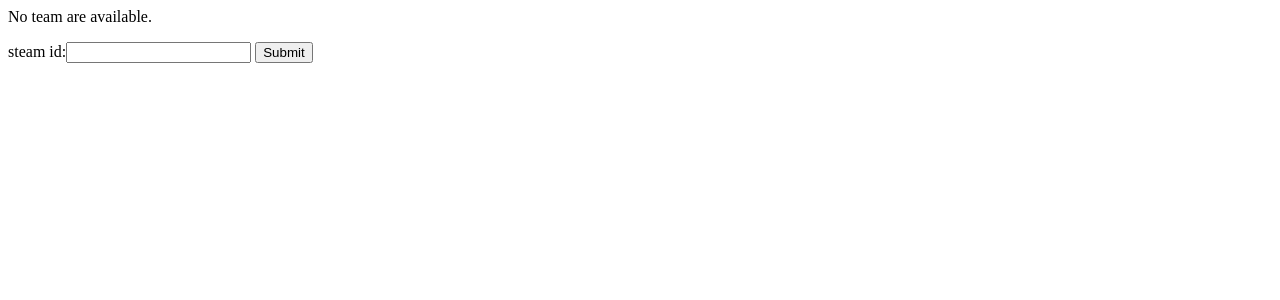
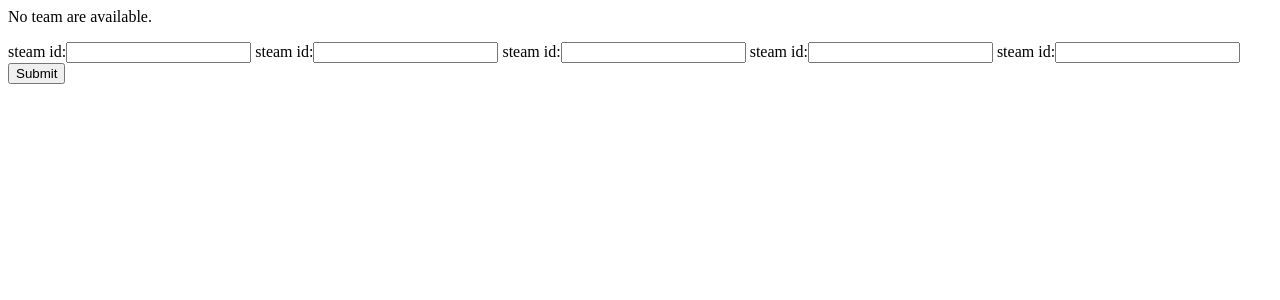
Before and after one commit to scharczynski/dotadjango, a Django app: page / in a window 1280 px wide. Shown: the top 300 px of the page. Run offline with Django 3.2, Linux system fonts and the light colour scheme.

Commit message:
support for 5 players

```diff
--- a/stats/forms.py
+++ b/stats/forms.py
@@ -1,4 +1,8 @@
 from django import forms
 
 class IdForm(forms.Form):
-    steam_id = forms.CharField(label='steam id', max_length=100)
+    steam_id1 = forms.CharField(label='steam id', max_length=100)
+    steam_id2 = forms.CharField(label='steam id', max_length=100)
+    steam_id3 = forms.CharField(label='steam id', max_length=100)
+    steam_id4 = forms.CharField(label='steam id', max_length=100)
+    steam_id5 = forms.CharField(label='steam id', max_length=100)
--- a/stats/views.py
+++ b/stats/views.py
@@ -22,18 +22,19 @@ from .forms import IdForm
 #     context = {'teams': teams, 'players':players}
 #     return render(request, 'stats/index.html', context)
 
+
 def team(request, team_id):
 
     team = get_object_or_404(Team, pk=team_id)
     players = team.player_set.all()
 
-    return render(request, 'stats/team.html', {'team': team, 'players':players})
-    #return HttpResponse("You're looking at team %s." % team_id)
+    return render(request, 'stats/team.html', {'team': team, 'players': players})
+    # return HttpResponse("You're looking at team %s." % team_id)
+
 
 def player(request, player_id):
-    player = get_object_or_404(Player, pk = player_id)
-    return render(request ,'stats/player.html', {'player':player})
-
+    player = get_object_or_404(Player, pk=player_id)
+    return render(request, 'stats/player.html', {'player': player})
 
 
 # class TeamView(generic.DetailView):
@@ -42,7 +43,7 @@ def player(request, player_id):
 
 def match(request):
     match = requests.get('https://api.opendota.com/api/matches/3200576427')
-    return render(request, 'stats/match.html', {'match':match})
+    return render(request, 'stats/match.html', {'match': match})
 
 
 # class PlayerView(generic.DetailView):
@@ -51,7 +52,8 @@ def match(request):
 
 def index(request):
     if request.method == 'POST':
-            # create a form instance and populate it with data from the request:
+            # create a form instance and populate it with data from the
+            # request:
         form = IdForm(request.POST)
         # check whether it's valid:
         if form.is_valid():
@@ -70,16 +72,17 @@ def index(request):
 def teams(request):
     teams = Team.objects.all()
 
-    return render(request,'stats/teams.html', {'teams':teams})
+    return render(request, 'stats/teams.html', {'teams': teams})
     #template_name = 'stats/teams.html'
-    #context_object_name = 'teams'
+    # context_object_name = 'teams''
 
-def results(request):
-    print request.POST['steam_id']
-    steam_id = request.POST['steam_id']
-    player_heroes = requests.get('https://api.opendota.com/api/players/'+str(steam_id)+'/heroes?limit=1000')
+
+def parse_player(steam_id):
+    player_heroes = requests.get(
+        'https://api.opendota.com/api/players/' + str(steam_id) + '/heroes?date=180&lobby_type=7')
     hero_info = requests.get('https://api.opendota.com/api/heroStats')
-    player = requests.get('https://api.opendota.com/api/players/'+str(steam_id))
+    player = requests.get(
+        'https://api.opendota.com/api/players/' + str(steam_id))
     parsed_player = player.json()
     parsed_player_heroes = player_heroes.json()
     parsed_hero_info = hero_info.json()
@@ -90,10 +93,8 @@ def results(request):
     top_compares = []
     comparedict = {}
 
-
-
     for j in parsed_hero_info:
-        namelist[j["id"]]  =  j["localized_name"]
+        namelist[j["id"]] = j["localized_name"]
         fivewin = float(j['5000_win']) / j['5000_pick']
         fivek_dict[j["id"]] = fivewin
 
@@ -102,64 +103,15 @@ def results(request):
             player_winrate = float(i['win']) / i['games']
         else:
             player_winrate = 0
-        #print i['win'] / i['games']
-        #rint i['games']
+        # print i['win'] / i['games']
+        # rint i['games']
         hero_id = int(i["hero_id"])
         compare_winrate = player_winrate / fivek_dict[hero_id]
-        hero_wins.append((player_winrate, namelist[int(hero_id)], compare_winrate))
+        hero_wins.append(
+            (player_winrate, namelist[int(hero_id)], compare_winrate))
         comparedict[hero_id] = compare_winrate
-        top_compares.append((compare_winrate, namelist[int(hero_id)], i['games']))
-
-
-    solo_mmr = parsed_player['solo_competitive_rank']
-    profile = parsed_player['profile']
-    name = profile['name']
-    persona_name = profile['personaname']
-
-
-    top_compares.sort()
-
-    #print top_compares[0][3]
-    filtered_compares = list(filter(lambda x: x[2] > 10, top_compares))
-    filtered_compares.sort(key=lambda x: x[0], reverse=True)
-    print filtered_compares
-    print len(top_compares)
-    print len(filtered_compares)
-    #print comparedict
-
-    return render(request, 'stats/results.html', {'player':player, 'solo_mmr': solo_mmr, 'name':name, 'persona_name':persona_name, 'top3':hero_wins[:3], 'top3_relative': filtered_compares[:5]})
-
-def lookup(request, steam_id):
-    player = requests.get('https://api.opendota.com/api/players/'+str(steam_id))
-    heroes = requests.get('https://api.opendota.com/api/players/'+str(steam_id)+'/heroes')
-    hero_stats = requests.get('https://api.opendota.com/api/heroStats')
-    parsed_heroes = heroes.json()
-    parsed_player = player.json()
-    parsed_hero_stats= hero_stats.json()
-    hero_wins = []
-    namelist = {}
-    fivek_winrate = []
-    fivek_dict = {}
-    top_compares = []
-    comparedict = {}
-
-
-
-    for j in parsed_hero_stats:
-        namelist[j["id"]]  =  j["localized_name"]
-        fivewin = float(j['5000_win']) / j['5000_pick']
-        fivek_dict[j["id"]] = fivewin
-
-    for i in parsed_heroes:
-        player_winrate = float(i['win']) / i['games']
-        #print i['win'] / i['games']
-        #rint i['games']
-        hero_id = int(i["hero_id"])
-        compare_winrate = player_winrate / fivek_dict[hero_id]
-        hero_wins.append((player_winrate, namelist[int(hero_id)], compare_winrate))
-        comparedict[hero_id] = compare_winrate
-        top_compares.append(compare_winrate)
-
+        top_compares.append(
+            (compare_winrate, namelist[int(hero_id)], i['games']))
 
     solo_mmr = parsed_player['solo_competitive_rank']
     profile = parsed_player['profile']
@@ -168,7 +120,68 @@ def lookup(request, steam_id):
 
     top_compares.sort()
 
+    # print top_compares[0][3]
+    filtered_compares = list(filter(lambda x: x[2] > 5, top_compares))
+    filtered_compares.sort(key=lambda x: x[0], reverse=True)
+
+    return persona_name, solo_mmr, filtered_compares
 
 
+def results(request):
+    #print request.POST['steam_id']
+    #steam_id = request.POST['steam_id']
+    steam_id1, steam_id2, steam_id3, steam_id4, steam_id5 = request.POST['steam_id1'], request.POST[
+        'steam_id2'], request.POST['steam_id3'], request.POST['steam_id4'], request.POST['steam_id5']
 
-    return render(request, 'stats/lookup.html', {'player':player, 'solo_mmr': solo_mmr, 'name':name, 'persona_name':persona_name, 'top3':hero_wins[:3], 'top3_relative': top_compares[:-3]})
+    data1 = parse_player(steam_id1)
+    data2 = parse_player(steam_id2)
+    data3 = parse_player(steam_id3)
+    data4 = parse_player(steam_id4)
+    data5 = parse_player(steam_id5)
+
+    # return render(request, 'stats/results.html', {'player':player,
+    # 'solo_mmr': solo_mmr, 'name':name, 'persona_name':persona_name,
+    # 'top3':hero_wins[:3], 'top3_relative': filtered_compares[:5]})
+    return render(request, 'stats/results.html', {'data1': data1, 'data2': data2, 'data3': data3, 'data4': data4, 'data5': data5})
+
+
+def lookup(request, steam_id):
+    player = requests.get(
+        'https://api.opendota.com/api/players/' + str(steam_id))
+    heroes = requests.get(
+        'https://api.opendota.com/api/players/' + str(steam_id) + '/heroes')
+    hero_stats = requests.get('https://api.opendota.com/api/heroStats')
+    parsed_heroes = heroes.json()
+    parsed_player = player.json()
+    parsed_hero_stats = hero_stats.json()
+    hero_wins = []
+    namelist = {}
+    fivek_winrate = []
+    fivek_dict = {}
+    top_compares = []
+    comparedict = {}
+
+    for j in parsed_hero_stats:
+        namelist[j["id"]] = j["localized_name"]
+        fivewin = float(j['5000_win']) / j['5000_pick']
+        fivek_dict[j["id"]] = fivewin
+
+    for i in parsed_heroes:
+        player_winrate = float(i['win']) / i['games']
+        # print i['win'] / i['games']
+        # rint i['games']
+        hero_id = int(i["hero_id"])
+        compare_winrate = player_winrate / fivek_dict[hero_id]
+        hero_wins.append(
+            (player_winrate, namelist[int(hero_id)], compare_winrate))
+        comparedict[hero_id] = compare_winrate
+        top_compares.append(compare_winrate)
+
+    solo_mmr = parsed_player['solo_competitive_rank']
+    profile = parsed_player['profile']
+    name = profile['name']
+    persona_name = profile['personaname']
+
+    top_compares.sort()
+
+    return render(request, 'stats/lookup.html', {'player': player, 'solo_mmr': solo_mmr, 'name': name, 'persona_name': persona_name, 'top3': hero_wins[:3], 'top3_relative': top_compares[:-3]})
```
Also changed, not shown: stats/templates/stats/results.html (+15 -8 lines).
